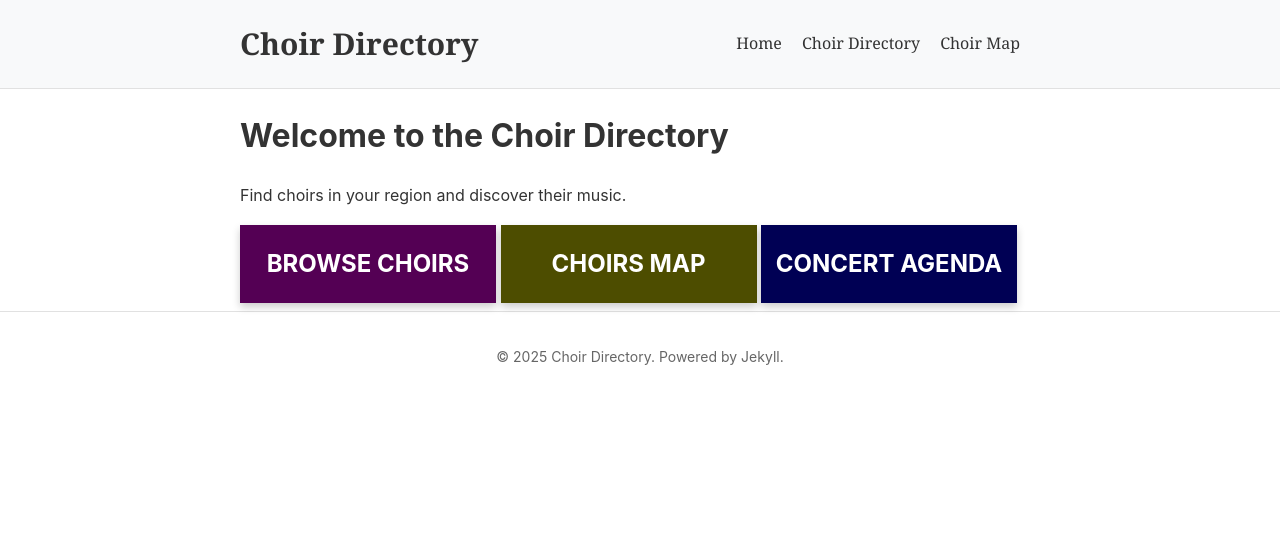
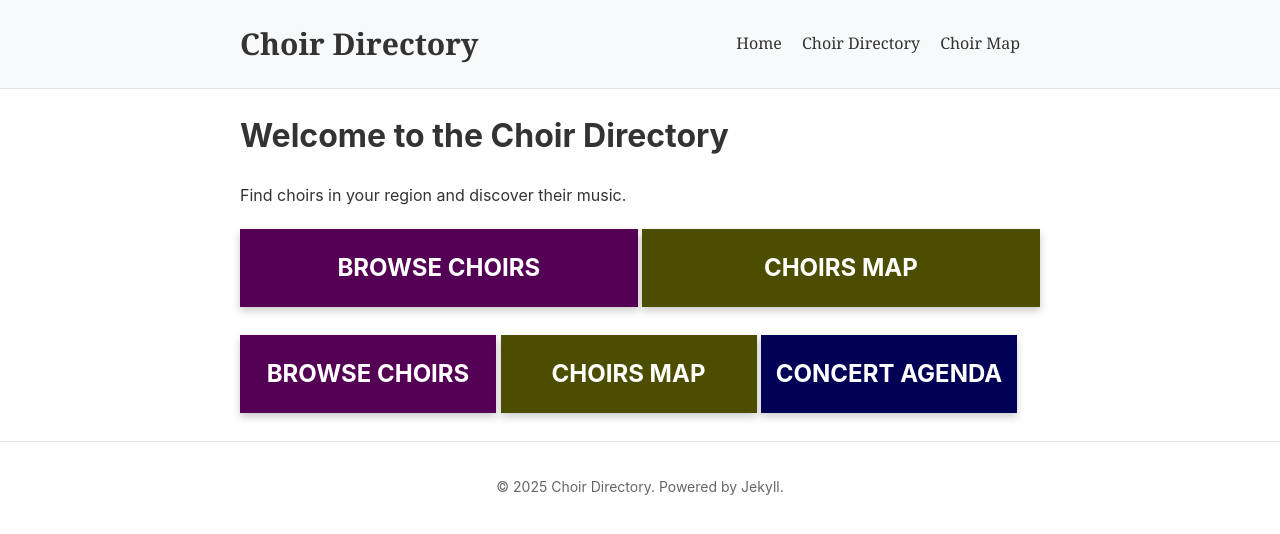
Before and after one commit to jllobera/choir-directory, a Jekyll site: the page built from index.html, in a window 1280 px wide. Shown: the top 534 px of the page. Built offline with Jekyll 4.4.1, drawn with Linux system fonts in a browser that asks for light colours; a script that is not in the unit is left out.

Commit message:
Update index.html

```diff
--- a/index.html
+++ b/index.html
@@ -16,6 +16,13 @@ title: Welcome to the Choir Directory
 <h1>Welcome to the Choir Directory</h1>
 <p>Find choirs in your region and discover their music.</p>
 
-{% include browse-choirs-button.html button-width-desktop="32%" %}
-{% include choir-map-button.html button-width-desktop="32%" %}
-{% include concert-agenda-button.html button-width-desktop="32%" %}
+<div class="button-container">
+  {% include browse-choirs-button.html %}
+  {% include choir-map-button.html %}
+</div>
+
+<div class="button-container">
+  {% include browse-choirs-button.html button-width-desktop="32%" %}
+  {% include choir-map-button.html button-width-desktop="32%" %}
+  {% include concert-agenda-button.html button-width-desktop="32%" %}
+</div>
```
